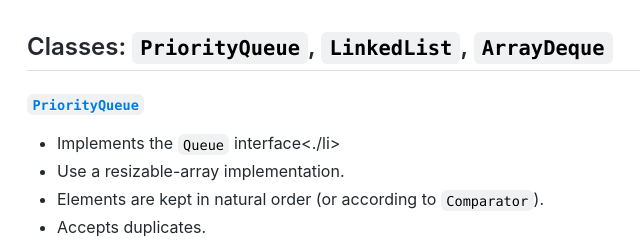
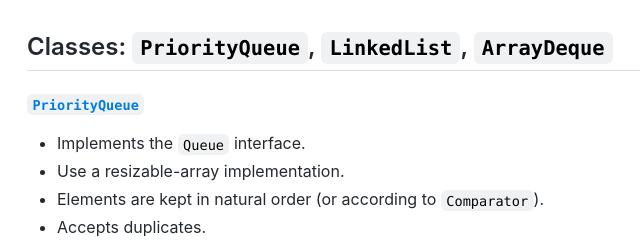
Before and after one commit to programming-project-2022-23/programming-project-2022-23.github.io, a plain HTML site: page collections/queue/index.html in a window 1280 px wide. Shown: the part 5720-5960 px from the top of the page, 366-1006 px from the left. Drawn offline with Linux system fonts and the light colour scheme.

Commit message:
collections

```diff
--- a/collections/queue/index.html
+++ b/collections/queue/index.html
@@ -315,7 +315,7 @@ deque = []</code></pre></div>
 <h2 id="classes-priorityqueue-linkedlist-arraydeque" style="position:relative;"><a href="#classes-priorityqueue-linkedlist-arraydeque" aria-label="classes priorityqueue linkedlist arraydeque permalink" class="anchor before"><svg aria-hidden="true" focusable="false" height="16" version="1.1" viewBox="0 0 16 16" width="16"><path fill-rule="evenodd" d="M4 9h1v1H4c-1.5 0-3-1.69-3-3.5S2.55 3 4 3h4c1.45 0 3 1.69 3 3.5 0 1.41-.91 2.72-2 3.25V8.59c.58-.45 1-1.27 1-2.09C10 5.22 8.98 4 8 4H4c-.98 0-2 1.22-2 2.5S3 9 4 9zm9-3h-1v1h1c1 0 2 1.22 2 2.5S13.98 12 13 12H9c-.98 0-2-1.22-2-2.5 0-.83.42-1.64 1-2.09V6.25c-1.09.53-2 1.84-2 3.25C6 11.31 7.55 13 9 13h4c1.45 0 3-1.69 3-3.5S14.5 6 13 6z"></path></svg></a>Classes: <code class="language-text">PriorityQueue</code>, <code class="language-text">LinkedList</code>, <code class="language-text">ArrayDeque</code></h2>
 <p><a href="https://docs.oracle.com/en/java/javase/16/docs/api/java.base/java/util/PriorityQueue.html"><code class="language-text">PriorityQueue</code></a></p>
 <ul>
-<li>Implements the <code class="language-text">Queue</code> interface<./li>
+<li>Implements the <code class="language-text">Queue</code> interface.</li>
 <li>Use a resizable-array implementation.</li>
 <li>Elements are kept in natural order (or according to <code class="language-text">Comparator</code>).</li>
 <li>Accepts duplicates.</li>
```
